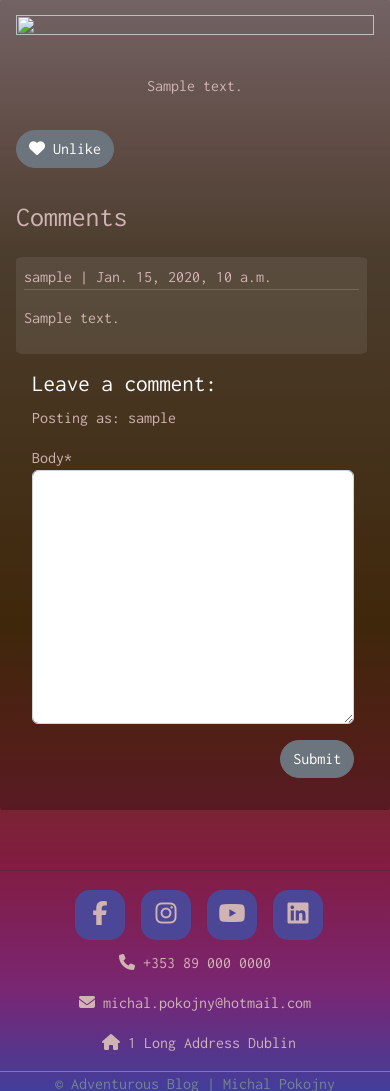
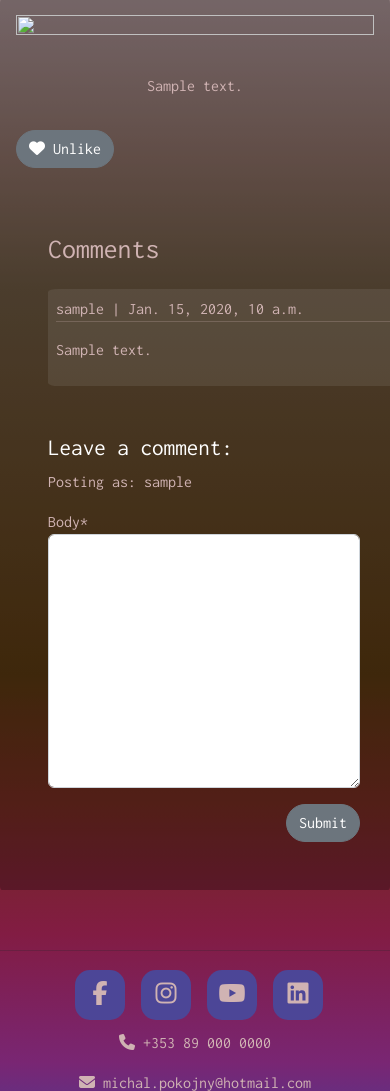
Before and after one commit to MichalPokojny/CI_project_4_travel_blog, a Django app: a page that uses templates/post_detail.html in a window 390 px wide; the page is wider, and only the part inside the window is pictured. Shown: the part 231-1322 px from the top of that part. Run offline with Django 3.2, Linux system fonts and the light colour scheme; a user stored in the database is signed in; tables that the repository leaves empty hold one stand-in row (values such as "Sample post"); some libraries are stand-ins or nearby versions; some web fonts are replaced.

Commit message:
Change styling on the comment form in post detail

```diff
--- a/static/css/style.css
+++ b/static/css/style.css
@@ -182,6 +182,9 @@ footer {
 
         font-size: 100%;
     }
+    .comment-form {
+        width: 90%;
+    }
 }
 
 .explore-btn {
@@ -234,7 +237,7 @@ footer {
 }
 
 .welcome-img {
-    /* margin: 0; */
+
     width: 100%;
     height: auto;
     object-fit: cover;
@@ -262,3 +265,14 @@ footer {
 .font-pink {
     color:#d0b3b3;
 }
+
+.comment-form {
+    width: 50%;
+}
+
+@media screen and (max-width : 950px){
+
+    .comment-form {
+        width: 80%;
+    }
+}
--- a/static/js/email.js
+++ b/static/js/email.js
@@ -23,5 +23,4 @@ function sendMail(contactForm) {
         }
     );
     return false;  // To block from loading a new page
-
 }
--- a/templates/post_detail.html
+++ b/templates/post_detail.html
@@ -46,7 +46,7 @@
         </div>
         {% endif %}
         <!-- Comments section -->
-        <div class="containter m-3">
+        <div class="containter m-5">
         <div class="row g-0">
             <h1 class="me-1">Comments</h1>
         </div>
@@ -62,13 +62,13 @@
             Your comment is awaiting for approval
         </div>
         {% else %}
-        <div class="row g-0 m-3">
+        <div class="row g-0 mt-5">
             <!-- Display add comment form if user authenticated-->
             {% if user.is_authenticated %}
 
             <h3 style="color: #FFF">Leave a comment:</h3>
             <p>Posting as: {{ user.username }}</p>
-            <form method="post" style="width: 90%;">
+            <form method="post" class="comment-form">
                 {{ comment_form | crispy }}
                 {% csrf_token %}
                 <button type="submit" class="btn btn-secondary rounded-pill mt-3 float-end">Submit</button>
```
Also changed, not shown: travelblog/settings.py (+1 -6 lines).
